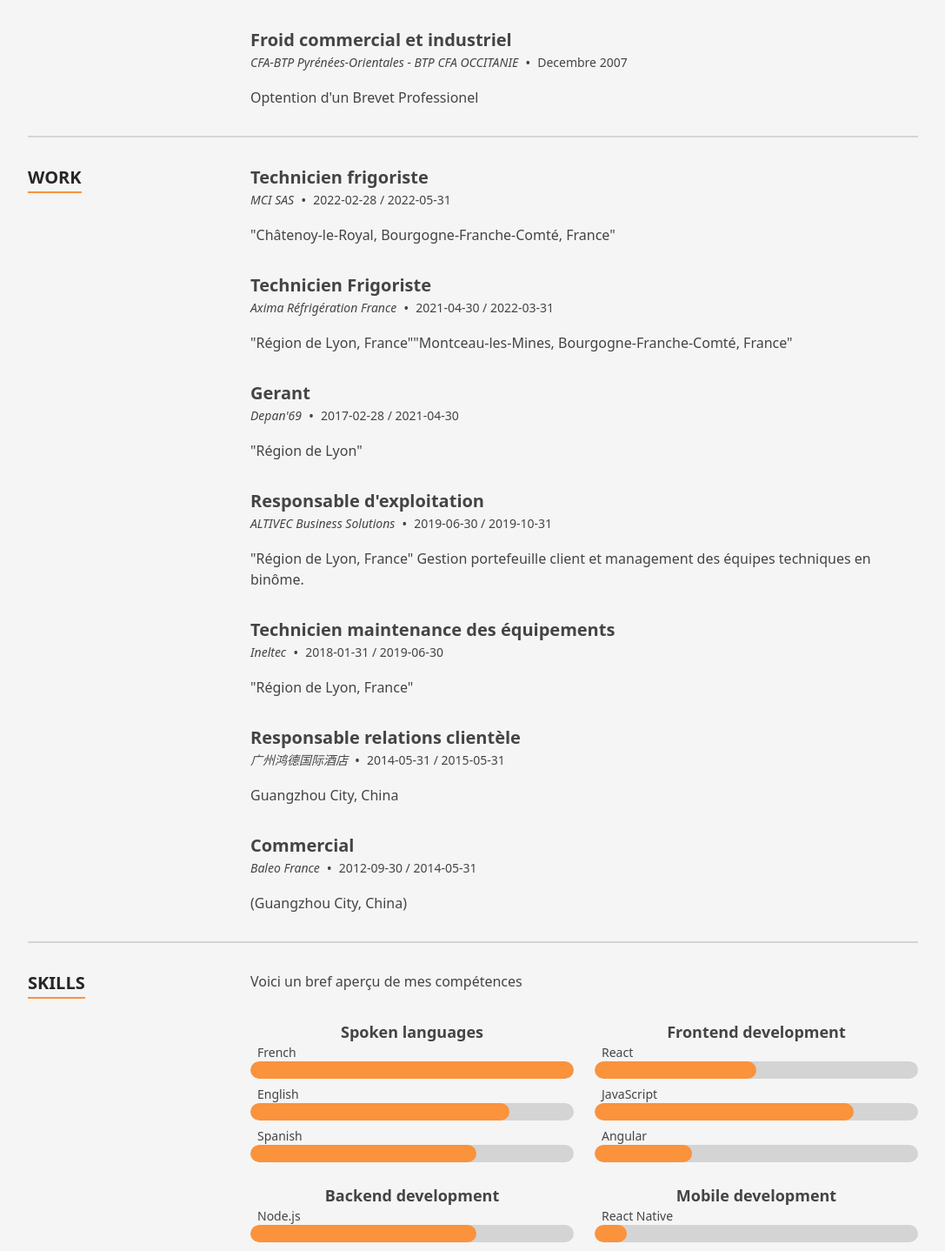
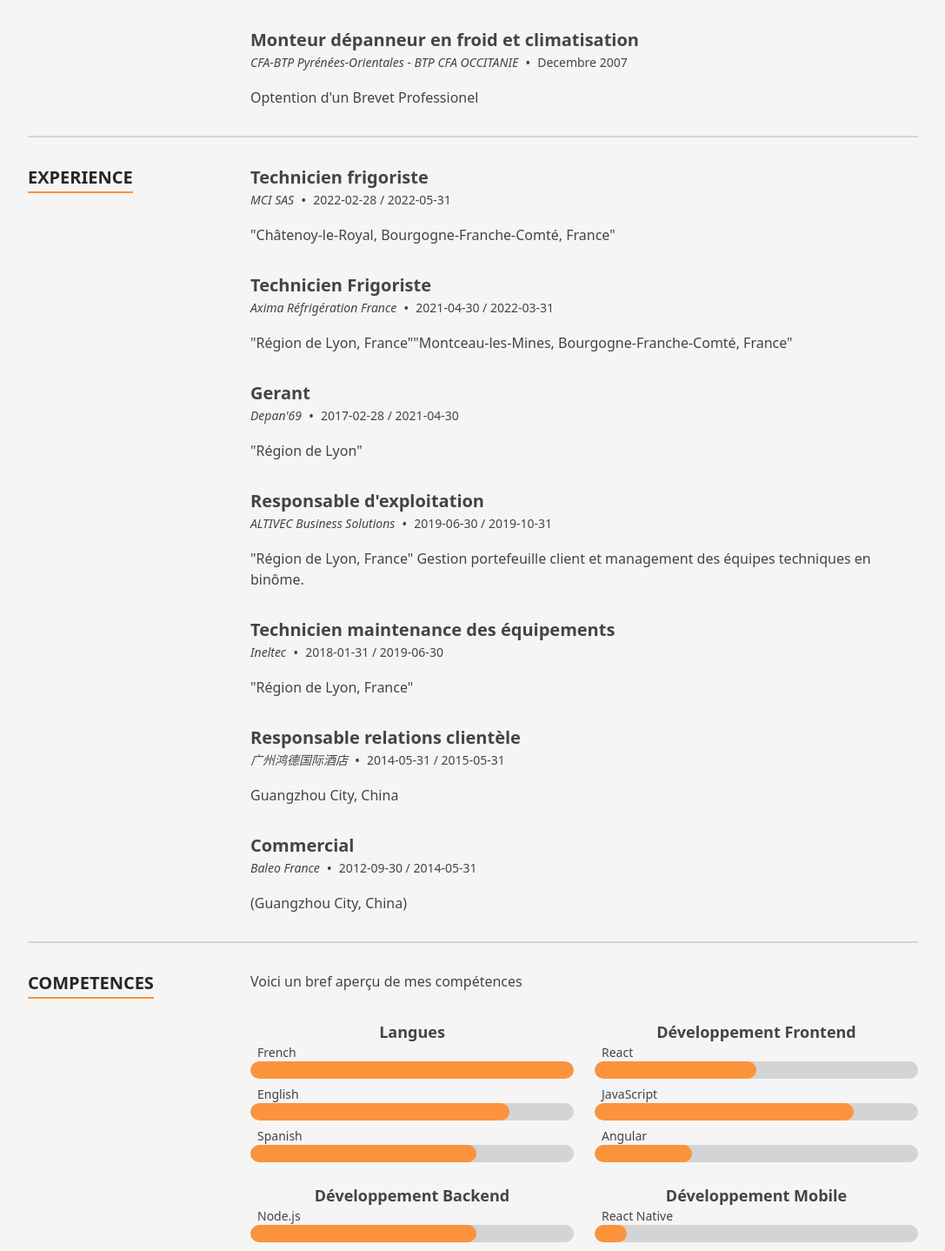
Before and after one commit to Bulrack66/React-Resume-Next, a Next.js app: page / in a window 1280 px wide. Shown: the part 1336-2774 px from the top of the page at 87% size, without its empty margins (96-1183 px from the left). Built offline with nearby package versions, Linux system fonts and the light colour scheme.

Commit message:
updateForVercel

```diff
--- a/src/components/Sections/Contact/ContactForm.tsx
+++ b/src/components/Sections/Contact/ContactForm.tsx
@@ -45,7 +45,7 @@ const ContactForm: FC = memo(() => {
 
   return (
     <form className="grid min-h-[320px] grid-cols-1 gap-y-4" method="POST" onSubmit={handleSendMessage}>
-      <input className={inputClasses} name="name" onChange={onChange} placeholder="Name" required type="text" />
+      <input className={inputClasses} name="name" onChange={onChange} placeholder="Noms" required type="text" />
       <input
         autoComplete="email"
         className={inputClasses}
@@ -68,7 +68,7 @@ const ContactForm: FC = memo(() => {
         aria-label="Submit contact form"
         className="w-max rounded-full border-2 border-orange-600 bg-stone-900 px-4 py-2 text-sm font-medium text-white shadow-md outline-none hover:bg-stone-800 focus:ring-2 focus:ring-orange-600 focus:ring-offset-2 focus:ring-offset-stone-800"
         type="submit">
-        Send Message
+        Envoyer!
       </button>
     </form>
   );
--- a/src/components/Sections/Footer.tsx
+++ b/src/components/Sections/Footer.tsx
@@ -17,7 +17,7 @@ const Footer: FC = memo(() => (
       <div className="flex gap-x-4 text-neutral-500">
         <Socials />
       </div>
-      <span className="text-sm text-neutral-700">© Copyright 2022 Tim Baker</span>
+      <span className="text-sm text-neutral-700">© Copyright 2023</span>
     </div>
   </div>
 ));
--- a/src/components/Sections/Portfolio.tsx
+++ b/src/components/Sections/Portfolio.tsx
@@ -13,7 +13,7 @@ const Portfolio: FC = memo(() => {
   return (
     <Section className="bg-neutral-800" sectionId={SectionId.Portfolio}>
       <div className="flex flex-col gap-y-8">
-        <h2 className="self-center text-xl font-bold text-white">Check out some of my work</h2>
+        <h2 className="self-center text-xl font-bold text-white">Regardez un peu mes projets réalisés</h2>
         <div className=" w-full columns-2 md:columns-3 lg:columns-4">
           {portfolioItems.map((item, index) => {
             const {title, image} = item;
--- a/src/components/Sections/Resume/index.tsx
+++ b/src/components/Sections/Resume/index.tsx
@@ -10,17 +10,17 @@ const Resume: FC = memo(() => {
   return (
     <Section className="bg-neutral-100" sectionId={SectionId.Resume}>
       <div className="flex flex-col divide-y-2 divide-neutral-300">
-        <ResumeSection title="Education">
+        <ResumeSection title="Formation">
           {education.map((item, index) => (
             <TimelineItem item={item} key={`${item.title}-${index}`} />
           ))}
         </ResumeSection>
-        <ResumeSection title="Work">
+        <ResumeSection title="Experience">
           {experience.map((item, index) => (
             <TimelineItem item={item} key={`${item.title}-${index}`} />
           ))}
         </ResumeSection>
-        <ResumeSection title="Skills">
+        <ResumeSection title="Competences">
           <p className="pb-8">Voici un bref aperçu de mes compétences</p>
           <div className="grid grid-cols-1 gap-6 md:grid-cols-2">
             {skills.map((skillgroup, index) => (
--- a/src/data/data.tsx
+++ b/src/data/data.tsx
@@ -120,7 +120,7 @@ export const aboutData: About = {
  */
 export const skills: SkillGroup[] = [
   {
-    name: 'Spoken languages',
+    name: 'Langues',
     skills: [
       {
         name: 'French',
@@ -137,7 +137,7 @@ export const skills: SkillGroup[] = [
     ],
   },
   {
-    name: 'Frontend development',
+    name: 'Développement Frontend',
     skills: [
       {
         name: 'React',
@@ -154,7 +154,7 @@ export const skills: SkillGroup[] = [
     ],
   },
   {
-    name: 'Backend development',
+    name: 'Développement Backend',
     skills: [
       {
         name: 'Node.js',
@@ -167,7 +167,7 @@ export const skills: SkillGroup[] = [
     ],
   },
   {
-    name: 'Mobile development',
+    name: 'Développement Mobile',
     skills: [
       {
         name: 'React Native',
@@ -213,7 +213,7 @@ export const education: TimelineItem[] = [
   },
   {
     location: "CFA-BTP Pyrénées-Orientales - BTP CFA OCCITANIE",
-    title: "Froid commercial et industriel",
+    title: "Monteur dépanneur en froid et climatisation",
     content: <p>Optention d'un Brevet Professionel</p>,
     date: "Decembre 2007",
   },
@@ -296,8 +296,8 @@ export const testimonial: TestimonialSection = {
  */
 
 export const contact: ContactSection = {
-  headerText: 'Get in touch.',
-  description: 'Here is a good spot for a message to your readers to let them know how best to reach out to you.',
+  headerText: 'Restons en contact!',
+  description: "C'est vrai que l'on pourrais s'écrire des lettres mais ça marche pas encore. Il va falloir attendre un peu...",
   items: [
     {
       type: ContactType.Email,
```
Also changed, not shown: 1 other file (tests, documents, lock files or other folders).
